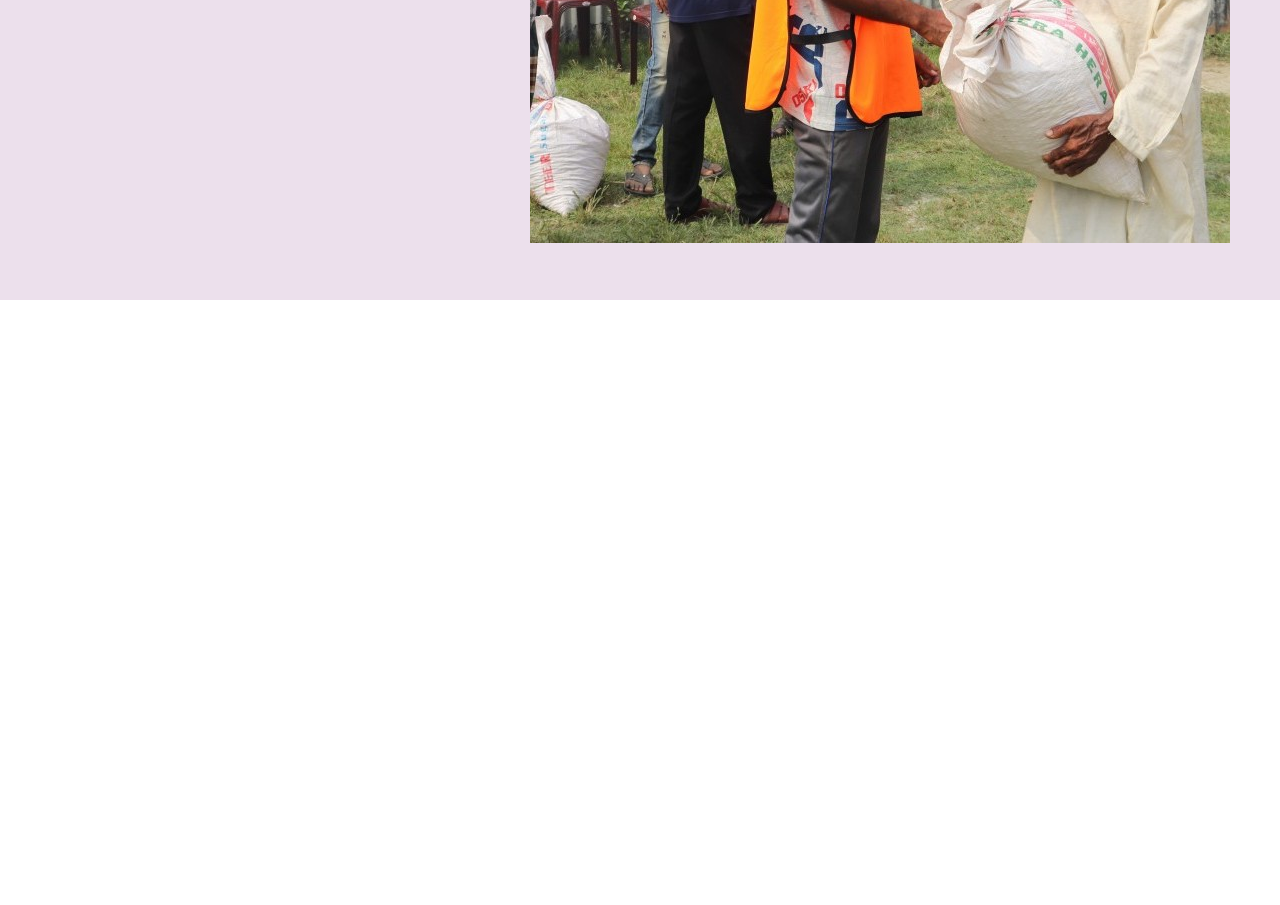
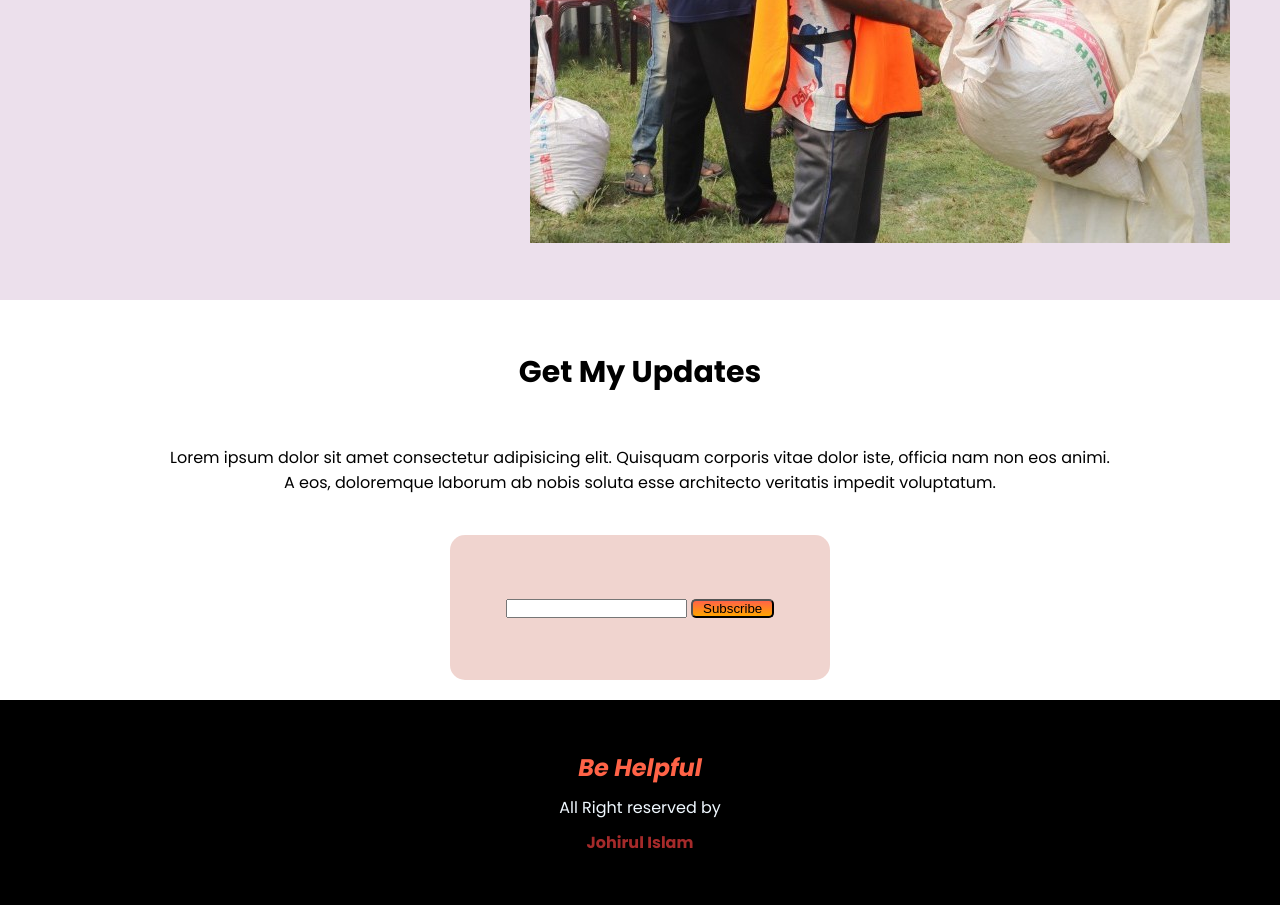
Before and after one commit to Shiblu152/donate-today-main, a plain HTML site: page index.html in a window 1280 px wide. Shown: the part 2242-3147 px from the top of the page. Before the commit the page ends 2542 px from the top, so only its background shows below. Drawn offline with Linux system fonts and the light colour scheme.

Commit message:
last part

```diff
--- a/index.html
+++ b/index.html
@@ -97,6 +97,21 @@
 
     </section>
 
+    <section class="my-update">
+        <h1 class="get-update">Get My Updates</h1>
+        <p class="own-text">Lorem ipsum dolor sit amet consectetur adipisicing elit. Quisquam corporis vitae dolor iste,
+            officia nam non eos animi. </br> A eos, doloremque laborum ab nobis soluta esse architecto veritatis impedit
+            voluptatum.</p>
+        <div class="email-input">
+            <input type="email" name="Email" id="">
+            <button class="new-button">Subscribe</button>
+        </div>
+    </section>
+    <footer>
+        <h2><i>Be Helpful</i></h2>
+        <p>All Right reserved by</p>
+        <h4>Johirul Islam</h4>
+    </footer>
 
 
 </body>
--- a/style.css
+++ b/style.css
@@ -151,3 +151,54 @@ body {
     width: 100%;
 
 }
+
+.get-update {
+    margin: 50px 0;
+    font-size: 30px;
+    text-align: center;
+}
+
+.own-text {
+    text-align: center;
+    margin-top: 20px;
+}
+
+.email-input {
+    text-align: center;
+    margin: 30px 0;
+    background-color: rgba(240, 210, 205, 0.942);
+    margin: 0 450px;
+    padding: 60px 0;
+    margin-top: 40px;
+    border-radius: 15px;
+}
+
+.new-button {
+    padding: 0 10px;
+    background-image: linear-gradient(tomato, orange);
+    border-radius: 5px;
+}
+
+footer {
+    background-color: black;
+    padding: 50px 0;
+    margin-top: 20px;
+}
+
+footer h2 {
+    color: tomato;
+    text-align: center;
+}
+
+footer p {
+    color: aliceblue;
+    text-align: center;
+    padding-top: 10px;
+
+}
+
+footer h4 {
+    color: brown;
+    text-align: center;
+    padding-top: 10px;
+}
```
